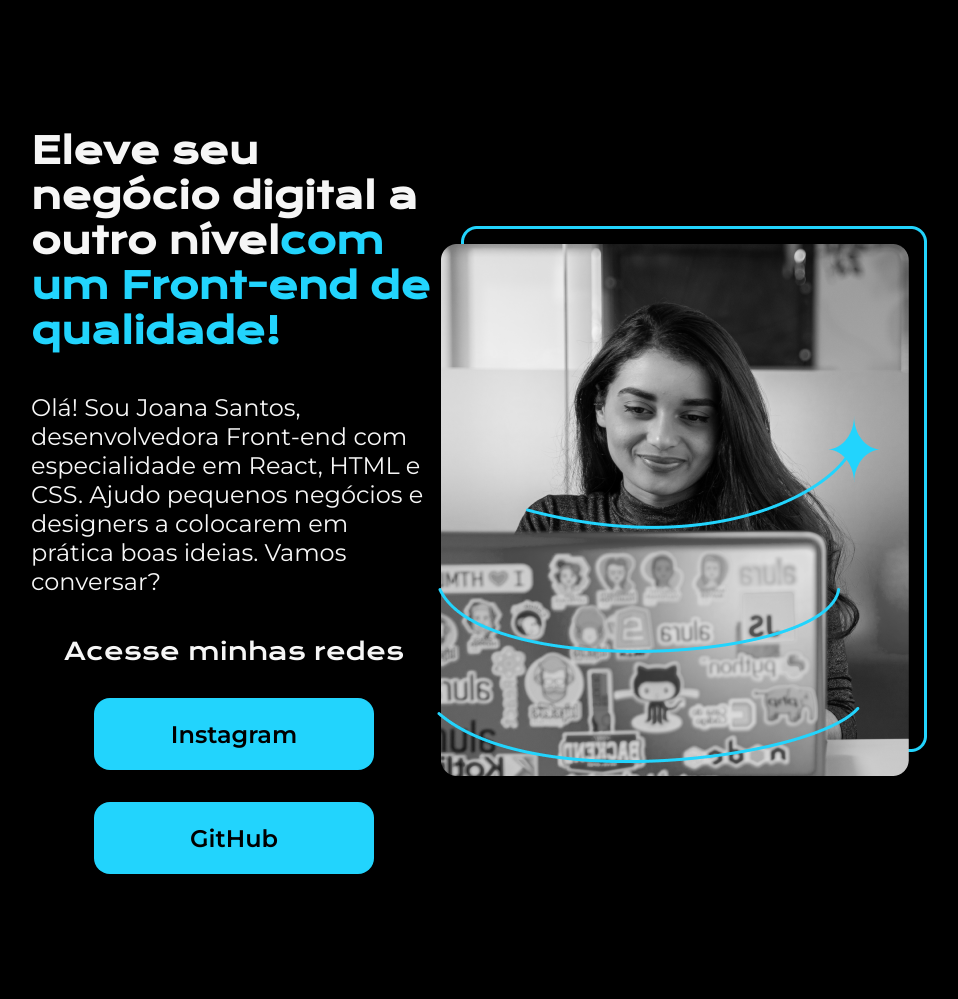
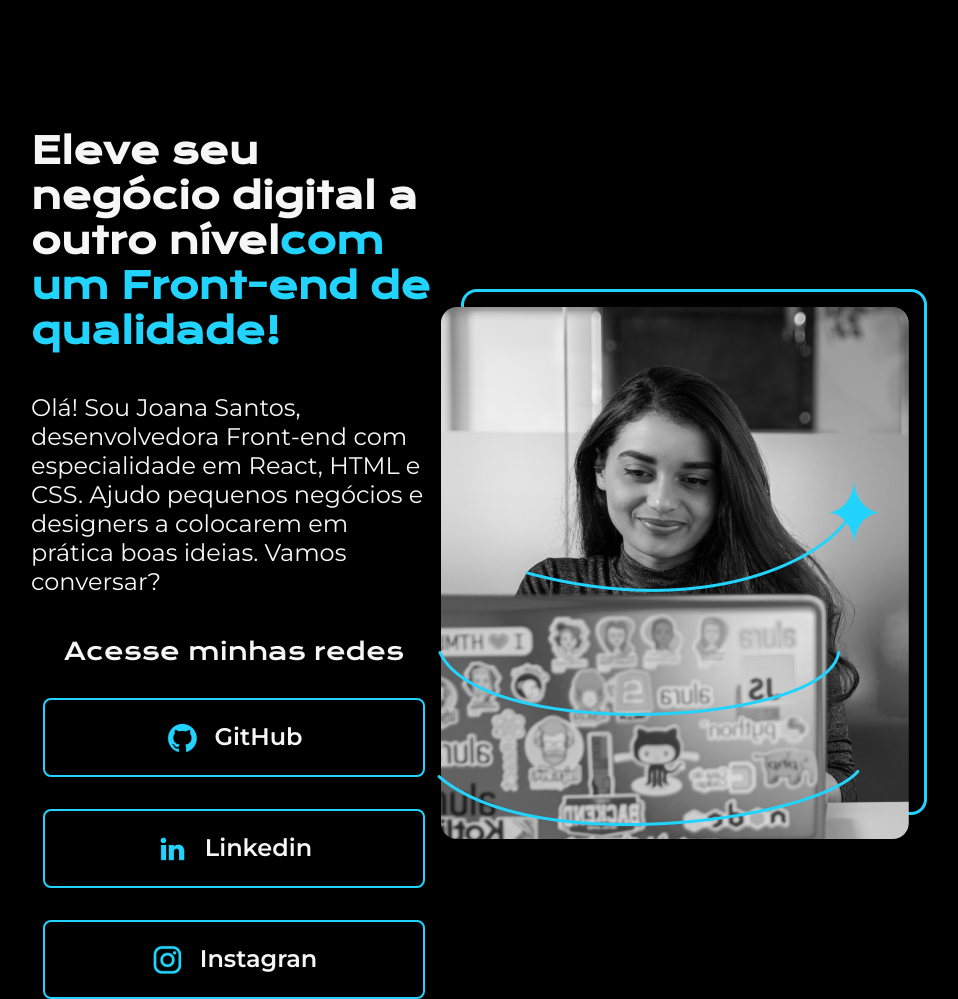
Before and after one commit to jonasmorais92/html-e-css-cabecalho-footer-e-variaveis-css--curso-alura, a plain HTML site: page index.html in a window 1280 px wide. Shown: the whole page, without its empty margins (161-1119 px from the left). Before the commit the page ends 928 px from the top, so only its background shows below. Drawn offline with nearby package versions, Linux system fonts and the light colour scheme.

Commit message:
estilizando os links/botoes do git/linkedin/instagran

```diff
--- a/index.html
+++ b/index.html
@@ -23,11 +23,18 @@
             conversar?</p>
             <div class="apresentacao__links">
                 <h2 class="apresentacao__links__subtitulo">Acesse minhas redes</h2>
-                <a class="apresentacao__links__link" href="https://instagram.com/rafaballerini">Instagram</a>
-                <a class="apresentacao__links__link" href="https://github.com/guilhermeonrails">GitHub</a>
+                <a class="apresentacao__links__link" href="https://github.com">
+                    <img src="./assets/github.png" alt="ícone GitHub">
+                    GitHub</a>
+                    <a class="apresentacao__links__link" href="https://linkedin.com">
+                    <img src="./assets/linkedin.png" alt="ícone Linkedin">
+                    Linkedin</a>
+                    <a class="apresentacao__links__link" href="https://instagram.com">
+                    <img src="./assets/instagram.png" alt="ícone Instagran">
+                Instagran</a>
             </div>
         </section>
-        <img src="imagem.png" alt="Foto da Joana Santos programando">
+        <img src="./assets/Imagem.png" alt="Foto da Joana Santos programando">
     </main>
     <footer></footer>
 </body>
--- a/style.css
+++ b/style.css
@@ -54,14 +54,21 @@ body{
 }
 
 .apresentacao__links__link{
-    background-color: #22D4FD;
-    width: 280px;
+    display: flex;
+    justify-content: center;
+    gap: 16px;
+    border: 2px solid#22d4fd;
+    width: 378px;
     text-align: center;
-    border-radius: 16px;
+    border-radius: 8px;
     font-size: 24px;
     font-weight: 600;
     padding: 21.5px 0;
     text-decoration: none;
-    color: #000000;
+    color: #f6f6f6;
     font-family: 'Montserrat', sans-serif;
 }
+
+.apresentacao__links__link:hover{
+    background-color: #272727
+}
```
Also changed, not shown: assets/Imagem.png (renamed from Imagem.png), assets/github.png (added), assets/instagram.png (added), assets/linkedin.png (added), assets/twitch.png (added), assets/twitter-novo.png (added), assets/twitter.png (added).
